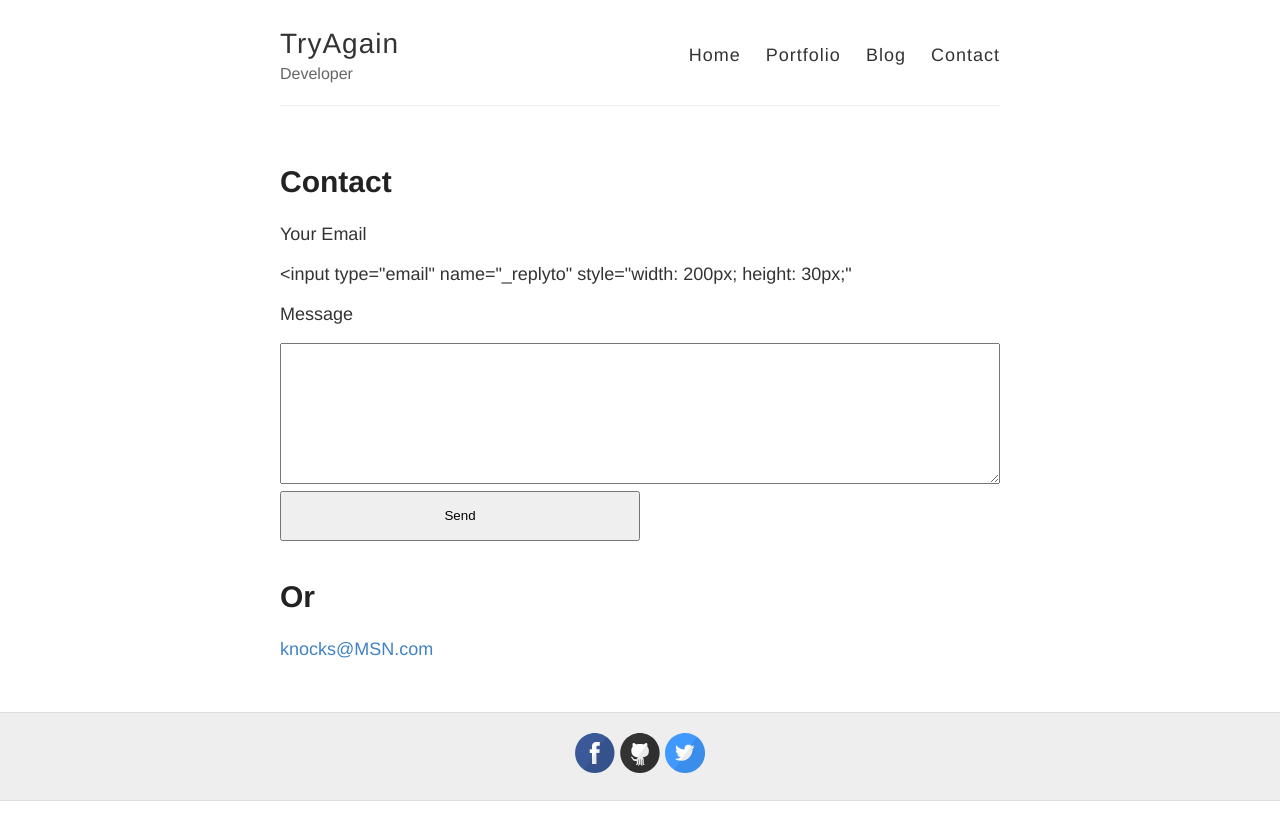
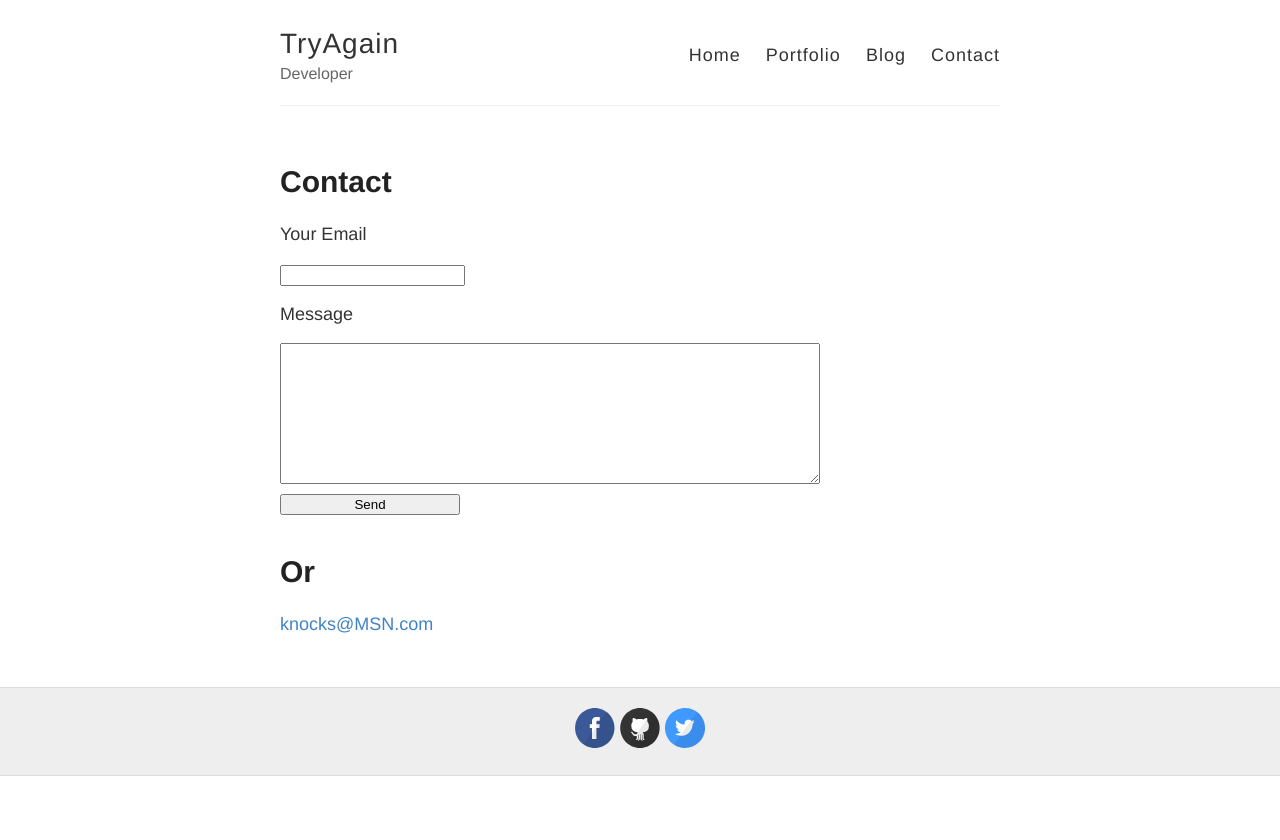
Before and after one commit to tryagains/tryagains.github.io, a Jekyll site: the page built from contact.md, in a window 1280 px wide. Shown: the top 840 px of the page. Built offline with Jekyll 4.4.1, drawn with Linux system fonts in a browser that asks for light colours; Markdown is read by kramdown in place of the engine named in the settings.

Commit message:
contact form

```diff
--- a/contact.md
+++ b/contact.md
@@ -4,11 +4,12 @@ title: Contact
 permalink: /contact/
 ---
 
-<form action="http://formspree.io/knocks@MSN.com" method=post enctype="text/plain">
-  <p>Your Email</p><input type="email" name="_replyto" style="width: 200px; height: 30px;"<br>
-  <p>Message</p><textarea style="width: 100%;" rows="9" name="body"></textarea><br>
-  <input type="submit" value="Send" style="height:50px; width:50%;">
+<form action="http://formspree.io/knocks@MSN.com" method="post" target="_blank">
+    <p>Your Email</p><input type="email" name="_replyto">
+    <p>Message</p><textarea style="width: 75%;" rows="9" name="name"></textarea><br>
+    <input type="submit" value="Send" style="width:25%;">
 </form>
+
 
 #Or
 
```
